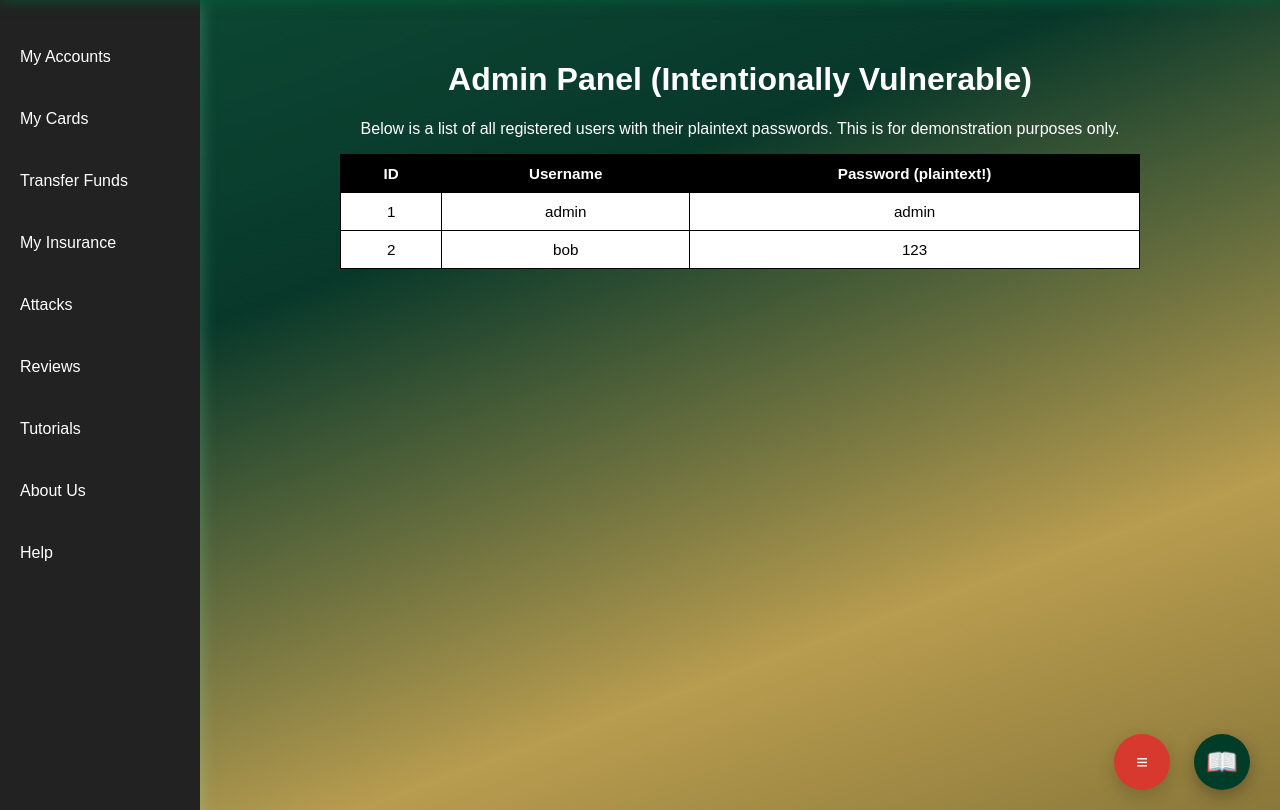
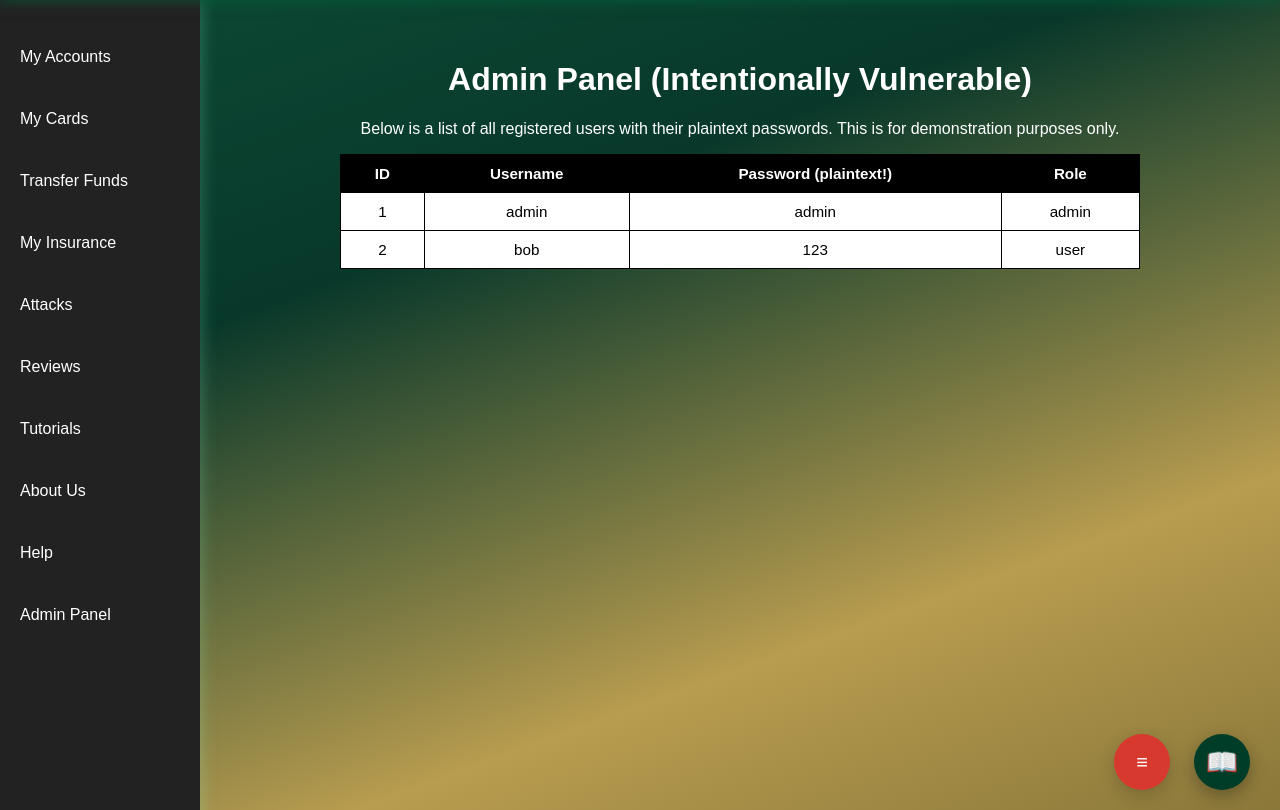
Before and after one commit to NZShroomy/Vulnerable-Web-app, a Flask app: page /admin in a window 1280 px wide. Shown: the part 70-880 px from the top of the page. Run offline with Flask 3, Linux system fonts and the light colour scheme; a user stored in the database is signed in; data comes from the database, SQL or seed files in the repository; both versions use the stored data as it was after the commit.

Commit message:
db roles added
small fix for db roles

```diff
--- a/CreateDB.py
+++ b/CreateDB.py
@@ -10,9 +10,24 @@ def create_tables():
         CREATE TABLE IF NOT EXISTS users (
             id INTEGER PRIMARY KEY AUTOINCREMENT,
             username TEXT UNIQUE NOT NULL,
-            password TEXT NOT NULL
+            password TEXT NOT NULL,
+            role TEXT NOT NULL DEFAULT 'user'
+
         );
-    """)
+    """
+)
+    conn.commit()
+
+    cursor.execute("SELECT COUNT(*) FROM users")
+    count = cursor.fetchone()[0]
+
+    # if the db is empty, create a default admin account
+    if count == 0:
+        cursor.execute("""
+            INSERT INTO users (username, password, role)
+            VALUES (?, ?, ?)
+        """, ("admin", "admin", "admin"))
+
 
     conn.commit()
     conn.close()
--- a/app.py
+++ b/app.py
@@ -18,7 +18,7 @@ reviews_data.append({
     "text": "This is an example review to show how it looks!"
 })
 
-create_tables() # Ensure the database tables are created
+create_tables() # Ensure the database tables are created if they don't exist.
 
 # Register blueprints
 app.register_blueprint(signup_bp)
@@ -29,7 +29,9 @@ app.register_blueprint(transfer_bp)
 # Make session data available in all templates
 @app.context_processor
 def add_user_to_templates():
-    return {'current_user': session.get('username')}
+    return {'current_user': session.get('username'),
+            'current_role': session.get('role')
+            }
 
 @app.route('/')
 def splash():
@@ -110,7 +112,7 @@ def admin_page():
     conn = sqlite3.connect(DB_NAME)
     cursor = conn.cursor()
 
-    cursor.execute("SELECT id, username, password FROM users")
+    cursor.execute("SELECT id, username, password, role FROM users")
     rows = cursor.fetchall()
 
     conn.close()
--- a/login.py
+++ b/login.py
@@ -21,8 +21,9 @@ def login():
         conn.close()
 
         if user:
-            session['username'] = username                      # Weak session state
+            session['username'] = user[1]                      # Weak session state
             session['session_id'] = 12345
+            session['role'] = user[3]
             session['auth_level'] = user[0]
             flash("Login successful", "success")
             return redirect(url_for('homepage'))
--- a/templates/Adminpage.html
+++ b/templates/Adminpage.html
@@ -14,6 +14,7 @@
                     <th>ID</th>
                     <th>Username</th>
                     <th>Password (plaintext!)</th>
+                    <th>Role</th>
                 </tr>
             </thead>
             <tbody>
@@ -22,6 +23,7 @@
                     <td>{{ row[0] }}</td>
                     <td>{{ row[1] }}</td>
                     <td>{{ row[2] }}</td>
+                    <td>{{ row[3] }}</td>
                 </tr>
                 {% endfor %}
             </tbody>
--- a/templates/Base.html
+++ b/templates/Base.html
@@ -65,6 +65,10 @@
             <li><a href="{{ url_for('aboutus') }}">About Us</a></li>
             <li><a href="{{ url_for('help') }}">Help</a></li>
 
+            {% if current_role == 'admin' %}
+            <li><a href="{{ url_for('admin_page') }}">Admin Panel</a></li>
+            {% endif %}
+
         {% else %}
             <!-- PUBLIC (NOT LOGGED IN) SIDEBAR -->
             <li><a href="{{ url_for('features') }}">App Features</a></li>
```
Also changed, not shown: users.db.
